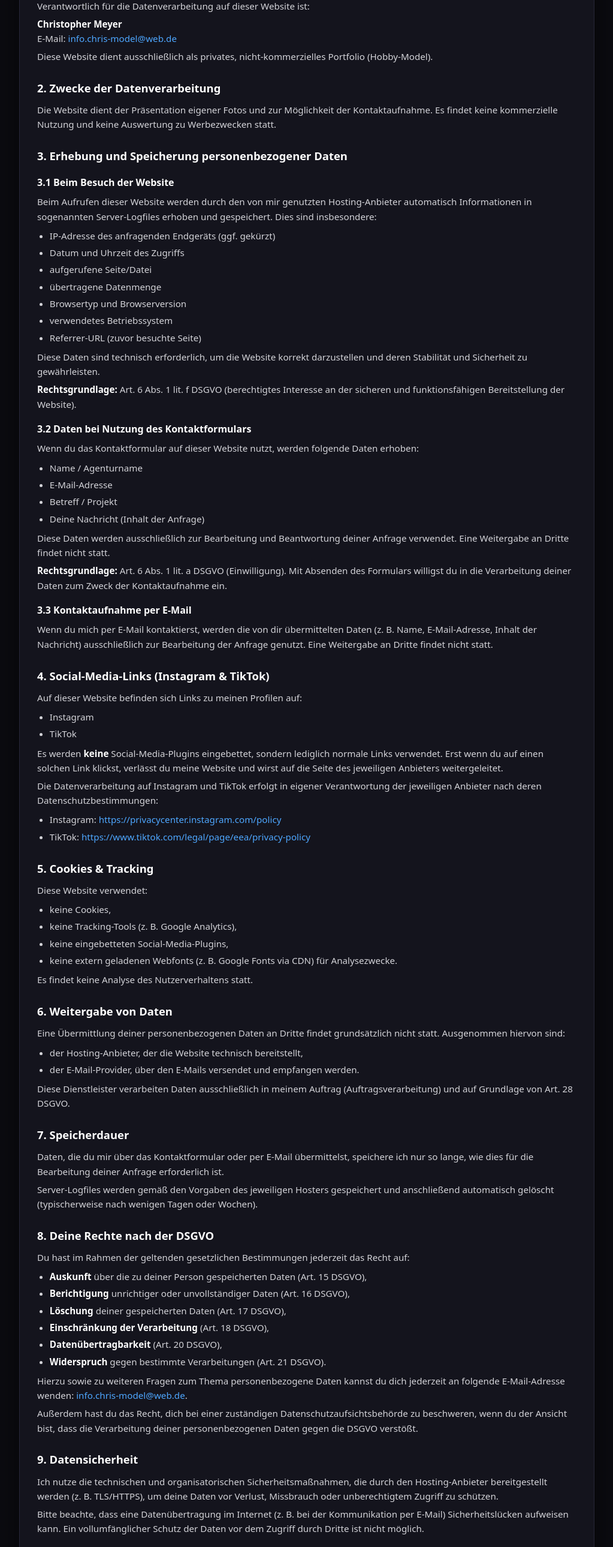
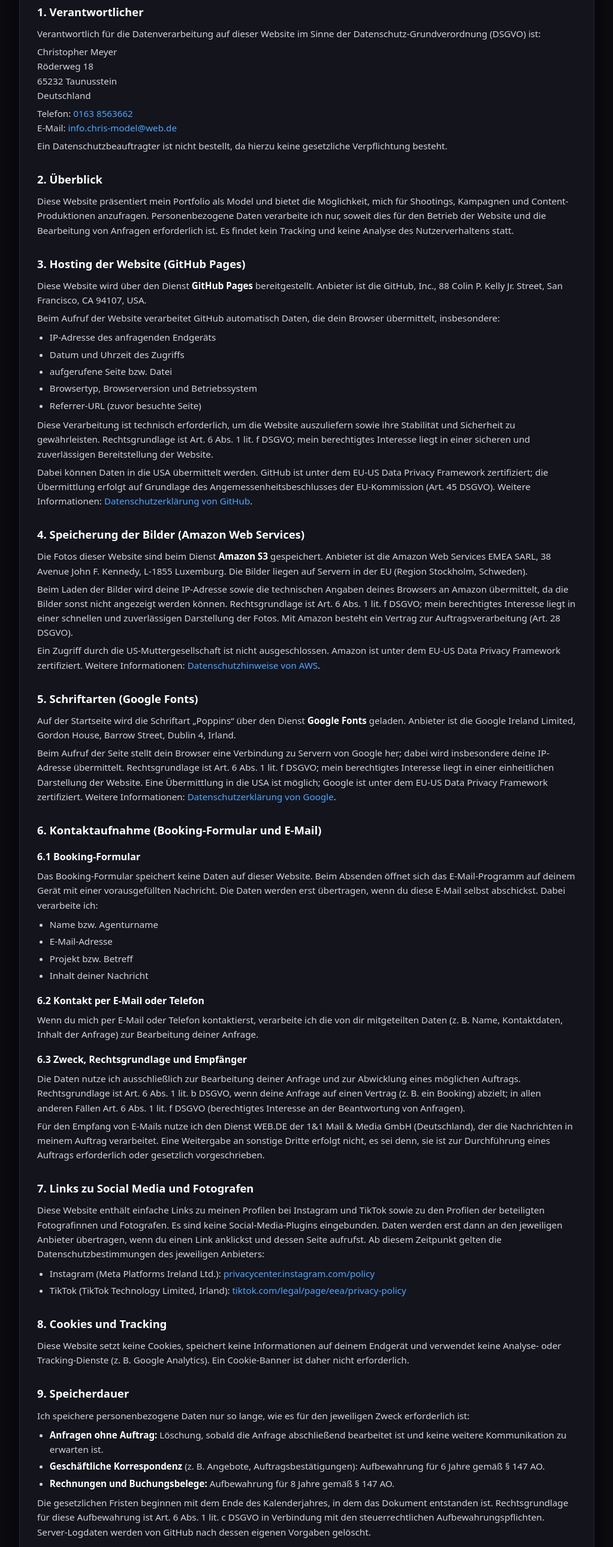
Before and after one commit to rasheed-abla/chrismeyer, a plain HTML site: page datenschutz.html in a window 1280 px wide. Shown: the part 221-2800 px from the top of the page at 60% size, without its empty margins (128-1151 px from the left). Drawn offline with Linux system fonts and the light colour scheme.

Commit message:
Neues Datenschutz Rechtsgemäß

```diff
--- a/datenschutz.html
+++ b/datenschutz.html
@@ -2,7 +2,7 @@
 <html lang="de">
   <head>
     <meta charset="UTF-8" />
-    <title>Datenschutzerklärung</title>
+    <title>Datenschutzerklärung – Chris Model</title>
     <meta name="viewport" content="width=device-width, initial-scale=1" />
     <style>
       body {
@@ -23,6 +23,7 @@
         border-radius: 1rem;
         box-shadow: 0 18px 40px rgba(0, 0, 0, 0.55);
         border: 1px solid #272739;
+        overflow-wrap: break-word;
       }
 
       h1,
@@ -42,7 +43,7 @@
 
       h2 {
         font-size: 1.15rem;
-        margin-top: 1.6rem;
+        margin-top: 1.8rem;
         margin-bottom: 0.6rem;
       }
 
@@ -88,6 +89,20 @@
         margin-bottom: 1.2rem;
       }
 
+      .back {
+        display: inline-block;
+        margin-bottom: 1.2rem;
+        font-size: 0.85rem;
+      }
+
+      .highlight {
+        border: 1px solid #272739;
+        background: #0f0f16;
+        border-radius: 0.7rem;
+        padding: 0.8rem 1rem;
+        margin: 0.8rem 0;
+      }
+
       @media (max-width: 600px) {
         body {
           padding: 1.5rem 1rem;
@@ -101,24 +116,10 @@
         h1 {
           font-size: 1.5rem;
         }
-      }
-      main {
-        overflow: hidden; /* schneidet nichts ab, verhindert Überstand */
-        word-wrap: break-word; /* bricht lange Wörter */
-        overflow-wrap: break-word; /* bricht problematische Wörter */
-        padding: 2rem 1.8rem; /* Standard Padding */
-      }
-
-      /* Auf sehr kleinen Phones (iPhone SE, 320–390px) */
-      @media (max-width: 480px) {
-        main {
-          padding: 1.6rem 1.2rem; /* mehr Innenabstand nach links/rechts */
-          border-radius: 0.7rem;
-        }
 
         p,
         li {
-          font-size: 0.92rem; /* minimal kleiner für saubere Zeilen */
+          font-size: 0.92rem;
           line-height: 1.55;
         }
       }
@@ -126,232 +127,325 @@
   </head>
   <body>
     <main>
+      <a class="back" href="index.html">← Zurück zur Startseite</a>
+
       <h1>Datenschutzerklärung</h1>
+      <p class="meta">Stand: November 2026</p>
 
-      <p class="meta">Stand: <span id="ds-date">2025</span></p>
-
-      <h2>1. Verantwortliche Stelle</h2>
-      <p>Verantwortlich für die Datenverarbeitung auf dieser Website ist:</p>
+      <!-- ===================================================== -->
+      <h2>1. Verantwortlicher</h2>
       <p>
-        <strong>Christopher Meyer</strong><br />
+        Verantwortlich für die Datenverarbeitung auf dieser Website im Sinne
+        der Datenschutz-Grundverordnung (DSGVO) ist:
+      </p>
+      <p>
+        Christopher Meyer<br />
+        Röderweg 18<br />
+        65232 Taunusstein<br />
+        Deutschland
+      </p>
+      <p>
+        Telefon: <a href="tel:+491638563662">0163 8563662</a><br />
         E-Mail:
         <a href="mailto:info.chris-model@web.de">info.chris-model@web.de</a>
       </p>
       <p>
-        Diese Website dient ausschließlich als privates, nicht-kommerzielles
-        Portfolio (Hobby-Model).
+        Ein Datenschutzbeauftragter ist nicht bestellt, da hierzu keine
+        gesetzliche Verpflichtung besteht.
       </p>
 
-      <h2>2. Zwecke der Datenverarbeitung</h2>
+      <!-- ===================================================== -->
+      <h2>2. Überblick</h2>
       <p>
-        Die Website dient der Präsentation eigener Fotos und zur Möglichkeit der
-        Kontaktaufnahme. Es findet keine kommerzielle Nutzung und keine
-        Auswertung zu Werbezwecken statt.
+        Diese Website präsentiert mein Portfolio als Model und bietet die
+        Möglichkeit, mich für Shootings, Kampagnen und Content-Produktionen
+        anzufragen. Personenbezogene Daten verarbeite ich nur, soweit dies für
+        den Betrieb der Website und die Bearbeitung von Anfragen erforderlich
+        ist. Es findet kein Tracking und keine Analyse des Nutzerverhaltens
+        statt.
       </p>
 
-      <h2>3. Erhebung und Speicherung personenbezogener Daten</h2>
-
-      <h3>3.1 Beim Besuch der Website</h3>
+      <!-- ===================================================== -->
+      <h2>3. Hosting der Website (GitHub Pages)</h2>
       <p>
-        Beim Aufrufen dieser Website werden durch den von mir genutzten
-        Hosting-Anbieter automatisch Informationen in sogenannten
-        Server-Logfiles erhoben und gespeichert. Dies sind insbesondere:
+        Diese Website wird über den Dienst <strong>GitHub Pages</strong>
+        bereitgestellt. Anbieter ist die GitHub, Inc., 88 Colin P. Kelly Jr.
+        Street, San Francisco, CA 94107, USA.
+      </p>
+      <p>
+        Beim Aufruf der Website verarbeitet GitHub automatisch Daten, die dein
+        Browser übermittelt, insbesondere:
       </p>
       <ul>
-        <li>IP-Adresse des anfragenden Endgeräts (ggf. gekürzt)</li>
+        <li>IP-Adresse des anfragenden Endgeräts</li>
         <li>Datum und Uhrzeit des Zugriffs</li>
-        <li>aufgerufene Seite/Datei</li>
-        <li>übertragene Datenmenge</li>
-        <li>Browsertyp und Browserversion</li>
-        <li>verwendetes Betriebssystem</li>
+        <li>aufgerufene Seite bzw. Datei</li>
+        <li>Browsertyp, Browserversion und Betriebssystem</li>
         <li>Referrer-URL (zuvor besuchte Seite)</li>
       </ul>
       <p>
-        Diese Daten sind technisch erforderlich, um die Website korrekt
-        darzustellen und deren Stabilität und Sicherheit zu gewährleisten.
+        Diese Verarbeitung ist technisch erforderlich, um die Website
+        auszuliefern sowie ihre Stabilität und Sicherheit zu gewährleisten.
+        Rechtsgrundlage ist Art. 6 Abs. 1 lit. f DSGVO; mein berechtigtes
+        Interesse liegt in einer sicheren und zuverlässigen Bereitstellung der
+        Website.
       </p>
       <p>
-        <strong>Rechtsgrundlage:</strong> Art. 6 Abs. 1 lit. f DSGVO
-        (berechtigtes Interesse an der sicheren und funktionsfähigen
-        Bereitstellung der Website).
+        Dabei können Daten in die USA übermittelt werden. GitHub ist unter dem
+        EU-US Data Privacy Framework zertifiziert; die Übermittlung erfolgt auf
+        Grundlage des Angemessenheitsbeschlusses der EU-Kommission (Art. 45
+        DSGVO). Weitere Informationen:
+        <a
+          href="https://docs.github.com/de/site-policy/privacy-policies/github-general-privacy-statement"
+          target="_blank"
+          rel="noopener noreferrer"
+          >Datenschutzerklärung von GitHub</a
+        >.
       </p>
 
-      <h3>3.2 Daten bei Nutzung des Kontaktformulars</h3>
+      <!-- ===================================================== -->
+      <h2>4. Speicherung der Bilder (Amazon Web Services)</h2>
       <p>
-        Wenn du das Kontaktformular auf dieser Website nutzt, werden folgende
-        Daten erhoben:
+        Die Fotos dieser Website sind beim Dienst
+        <strong>Amazon S3</strong> gespeichert. Anbieter ist die Amazon Web
+        Services EMEA SARL, 38 Avenue John F. Kennedy, L-1855 Luxemburg. Die
+        Bilder liegen auf Servern in der EU (Region Stockholm, Schweden).
+      </p>
+      <p>
+        Beim Laden der Bilder wird deine IP-Adresse sowie die technischen
+        Angaben deines Browsers an Amazon übermittelt, da die Bilder sonst nicht
+        angezeigt werden können. Rechtsgrundlage ist Art. 6 Abs. 1 lit. f DSGVO;
+        mein berechtigtes Interesse liegt in einer schnellen und zuverlässigen
+        Darstellung der Fotos. Mit Amazon besteht ein Vertrag zur
+        Auftragsverarbeitung (Art. 28 DSGVO).
+      </p>
+      <p>
+        Ein Zugriff durch die US-Muttergesellschaft ist nicht ausgeschlossen.
+        Amazon ist unter dem EU-US Data Privacy Framework zertifiziert. Weitere
+        Informationen:
+        <a
+          href="https://aws.amazon.com/de/privacy/"
+          target="_blank"
+          rel="noopener noreferrer"
+          >Datenschutzhinweise von AWS</a
+        >.
+      </p>
+
+      <!--
+        =====================================================
+        ABSCHNITT 5 – GOOGLE FONTS
+        Nur behalten, solange index.html die Schrift "Poppins" noch über
+        fonts.googleapis.com lädt.
+        Besser: Schrift lokal im Repository speichern. Dann den GESAMTEN
+        Abschnitt 5 löschen und die folgenden Abschnitte neu nummerieren.
+        =====================================================
+      -->
+      <h2>5. Schriftarten (Google Fonts)</h2>
+      <p>
+        Auf der Startseite wird die Schriftart „Poppins“ über den Dienst
+        <strong>Google Fonts</strong> geladen. Anbieter ist die Google Ireland
+        Limited, Gordon House, Barrow Street, Dublin 4, Irland.
+      </p>
+      <p>
+        Beim Aufruf der Seite stellt dein Browser eine Verbindung zu Servern von
+        Google her; dabei wird insbesondere deine IP-Adresse übermittelt.
+        Rechtsgrundlage ist Art. 6 Abs. 1 lit. f DSGVO; mein berechtigtes
+        Interesse liegt in einer einheitlichen Darstellung der Website. Eine
+        Übermittlung in die USA ist möglich; Google ist unter dem EU-US Data
+        Privacy Framework zertifiziert. Weitere Informationen:
+        <a
+          href="https://policies.google.com/privacy?hl=de"
+          target="_blank"
+          rel="noopener noreferrer"
+          >Datenschutzerklärung von Google</a
+        >.
+      </p>
+
+      <!-- ===================================================== -->
+      <h2>6. Kontaktaufnahme (Booking-Formular und E-Mail)</h2>
+      <h3>6.1 Booking-Formular</h3>
+      <p>
+        Das Booking-Formular speichert keine Daten auf dieser Website. Beim
+        Absenden öffnet sich das E-Mail-Programm auf deinem Gerät mit einer
+        vorausgefüllten Nachricht. Die Daten werden erst übertragen, wenn du
+        diese E-Mail selbst abschickst. Dabei verarbeite ich:
       </p>
       <ul>
-        <li>Name / Agenturname</li>
+        <li>Name bzw. Agenturname</li>
         <li>E-Mail-Adresse</li>
-        <li>Betreff / Projekt</li>
-        <li>Deine Nachricht (Inhalt der Anfrage)</li>
+        <li>Projekt bzw. Betreff</li>
+        <li>Inhalt deiner Nachricht</li>
       </ul>
+
+      <h3>6.2 Kontakt per E-Mail oder Telefon</h3>
       <p>
-        Diese Daten werden ausschließlich zur Bearbeitung und Beantwortung
-        deiner Anfrage verwendet. Eine Weitergabe an Dritte findet nicht statt.
+        Wenn du mich per E-Mail oder Telefon kontaktierst, verarbeite ich die
+        von dir mitgeteilten Daten (z.&nbsp;B. Name, Kontaktdaten, Inhalt der
+        Anfrage) zur Bearbeitung deiner Anfrage.
+      </p>
+
+      <h3>6.3 Zweck, Rechtsgrundlage und Empfänger</h3>
+      <p>
+        Die Daten nutze ich ausschließlich zur Bearbeitung deiner Anfrage und
+        zur Abwicklung eines möglichen Auftrags. Rechtsgrundlage ist Art. 6
+        Abs. 1 lit. b DSGVO, wenn deine Anfrage auf einen Vertrag (z.&nbsp;B.
+        ein Booking) abzielt; in allen anderen Fällen Art. 6 Abs. 1 lit. f
+        DSGVO (berechtigtes Interesse an der Beantwortung von Anfragen).
       </p>
       <p>
-        <strong>Rechtsgrundlage:</strong> Art. 6 Abs. 1 lit. a DSGVO
-        (Einwilligung). Mit Absenden des Formulars willigst du in die
-        Verarbeitung deiner Daten zum Zweck der Kontaktaufnahme ein.
+        Für den Empfang von E-Mails nutze ich den Dienst WEB.DE der 1&amp;1 Mail
+        &amp; Media GmbH (Deutschland), der die Nachrichten in meinem Auftrag
+        verarbeitet. Eine Weitergabe an sonstige Dritte erfolgt nicht, es sei
+        denn, sie ist zur Durchführung eines Auftrags erforderlich oder
+        gesetzlich vorgeschrieben.
       </p>
 
-      <h3>3.3 Kontaktaufnahme per E-Mail</h3>
+      <!-- ===================================================== -->
+      <h2>7. Links zu Social Media und Fotografen</h2>
       <p>
-        Wenn du mich per E-Mail kontaktierst, werden die von dir übermittelten
-        Daten (z.&nbsp;B. Name, E-Mail-Adresse, Inhalt der Nachricht)
-        ausschließlich zur Bearbeitung der Anfrage genutzt. Eine Weitergabe an
-        Dritte findet nicht statt.
-      </p>
-
-      <h2>4. Social-Media-Links (Instagram &amp; TikTok)</h2>
-      <p>Auf dieser Website befinden sich Links zu meinen Profilen auf:</p>
-      <ul>
-        <li>Instagram</li>
-        <li>TikTok</li>
-      </ul>
-      <p>
-        Es werden <strong>keine</strong> Social-Media-Plugins eingebettet,
-        sondern lediglich normale Links verwendet. Erst wenn du auf einen
-        solchen Link klickst, verlässt du meine Website und wirst auf die Seite
-        des jeweiligen Anbieters weitergeleitet.
-      </p>
-      <p>
-        Die Datenverarbeitung auf Instagram und TikTok erfolgt in eigener
-        Verantwortung der jeweiligen Anbieter nach deren
-        Datenschutzbestimmungen:
+        Diese Website enthält einfache Links zu meinen Profilen bei Instagram
+        und TikTok sowie zu den Profilen der beteiligten Fotografinnen und
+        Fotografen. Es sind keine Social-Media-Plugins eingebunden. Daten werden
+        erst dann an den jeweiligen Anbieter übertragen, wenn du einen Link
+        anklickst und dessen Seite aufrufst. Ab diesem Zeitpunkt gelten die
+        Datenschutzbestimmungen des jeweiligen Anbieters:
       </p>
       <ul>
         <li>
-          Instagram:
+          Instagram (Meta Platforms Ireland Ltd.):
           <a
             href="https://privacycenter.instagram.com/policy"
             target="_blank"
             rel="noopener noreferrer"
+            >privacycenter.instagram.com/policy</a
           >
-            https://privacycenter.instagram.com/policy
-          </a>
         </li>
         <li>
-          TikTok:
+          TikTok (TikTok Technology Limited, Irland):
           <a
             href="https://www.tiktok.com/legal/page/eea/privacy-policy"
             target="_blank"
             rel="noopener noreferrer"
+            >tiktok.com/legal/page/eea/privacy-policy</a
           >
-            https://www.tiktok.com/legal/page/eea/privacy-policy
-          </a>
         </li>
       </ul>
 
-      <h2>5. Cookies &amp; Tracking</h2>
-      <p>Diese Website verwendet:</p>
-      <ul>
-        <li>keine Cookies,</li>
-        <li>keine Tracking-Tools (z.&nbsp;B. Google Analytics),</li>
-        <li>keine eingebetteten Social-Media-Plugins,</li>
-        <li>
-          keine extern geladenen Webfonts (z.&nbsp;B. Google Fonts via CDN) für
-          Analysezwecke.
-        </li>
-      </ul>
-      <p>Es findet keine Analyse des Nutzerverhaltens statt.</p>
+      <!-- ===================================================== -->
+      <h2>8. Cookies und Tracking</h2>
+      <p>
+        Diese Website setzt keine Cookies, speichert keine Informationen auf
+        deinem Endgerät und verwendet keine Analyse- oder Tracking-Dienste
+        (z.&nbsp;B. Google Analytics). Ein Cookie-Banner ist daher nicht
+        erforderlich.
+      </p>
 
-      <h2>6. Weitergabe von Daten</h2>
+      <!-- ===================================================== -->
+      <h2>9. Speicherdauer</h2>
       <p>
-        Eine Übermittlung deiner personenbezogenen Daten an Dritte findet
-        grundsätzlich nicht statt. Ausgenommen hiervon sind:
+        Ich speichere personenbezogene Daten nur so lange, wie es für den
+        jeweiligen Zweck erforderlich ist:
       </p>
       <ul>
-        <li>der Hosting-Anbieter, der die Website technisch bereitstellt,</li>
         <li>
-          der E-Mail-Provider, über den E-Mails versendet und empfangen werden.
+          <strong>Anfragen ohne Auftrag:</strong> Löschung, sobald die Anfrage
+          abschließend bearbeitet ist und keine weitere Kommunikation zu
+          erwarten ist.
+        </li>
+        <li>
+          <strong>Geschäftliche Korrespondenz</strong> (z.&nbsp;B. Angebote,
+          Auftragsbestätigungen): Aufbewahrung für 6 Jahre gemäß § 147 AO.
+        </li>
+        <li>
+          <strong>Rechnungen und Buchungsbelege:</strong> Aufbewahrung für 8
+          Jahre gemäß § 147 AO.
         </li>
       </ul>
       <p>
-        Diese Dienstleister verarbeiten Daten ausschließlich in meinem Auftrag
-        (Auftragsverarbeitung) und auf Grundlage von Art. 28 DSGVO.
+        Die gesetzlichen Fristen beginnen mit dem Ende des Kalenderjahres, in
+        dem das Dokument entstanden ist. Rechtsgrundlage für diese Aufbewahrung
+        ist Art. 6 Abs. 1 lit. c DSGVO in Verbindung mit den steuerrechtlichen
+        Aufbewahrungspflichten. Server-Logdaten werden von GitHub nach dessen
+        eigenen Vorgaben gelöscht.
       </p>
 
-      <h2>7. Speicherdauer</h2>
+      <!-- ===================================================== -->
+      <h2>10. Deine Rechte</h2>
+      <p>Du hast gegenüber mir jederzeit folgende Rechte:</p>
+      <ul>
+        <li>Auskunft über deine gespeicherten Daten (Art. 15 DSGVO)</li>
+        <li>Berichtigung unrichtiger Daten (Art. 16 DSGVO)</li>
+        <li>Löschung deiner Daten (Art. 17 DSGVO)</li>
+        <li>Einschränkung der Verarbeitung (Art. 18 DSGVO)</li>
+        <li>Datenübertragbarkeit (Art. 20 DSGVO)</li>
+        <li>
+          Widerruf einer erteilten Einwilligung mit Wirkung für die Zukunft
+          (Art. 7 Abs. 3 DSGVO)
+        </li>
+      </ul>
+
+      <div class="highlight">
+        <p><strong>Widerspruchsrecht (Art. 21 DSGVO)</strong></p>
+        <p>
+          Soweit ich Daten auf Grundlage von Art. 6 Abs. 1 lit. f DSGVO
+          (berechtigtes Interesse) verarbeite, hast du das Recht, aus Gründen,
+          die sich aus deiner besonderen Situation ergeben, jederzeit
+          Widerspruch gegen diese Verarbeitung einzulegen. Ich verarbeite die
+          Daten dann nicht mehr, es sei denn, ich kann zwingende schutzwürdige
+          Gründe nachweisen oder die Verarbeitung dient der Geltendmachung,
+          Ausübung oder Verteidigung von Rechtsansprüchen.
+        </p>
+      </div>
+
       <p>
-        Daten, die du mir über das Kontaktformular oder per E-Mail übermittelst,
-        speichere ich nur so lange, wie dies für die Bearbeitung deiner Anfrage
-        erforderlich ist.
+        Für die Ausübung deiner Rechte genügt eine formlose Nachricht an
+        <a href="mailto:info.chris-model@web.de">info.chris-model@web.de</a>.
+      </p>
+
+      <!-- ===================================================== -->
+      <h2>11. Beschwerderecht bei der Aufsichtsbehörde</h2>
+      <p>
+        Wenn du der Ansicht bist, dass die Verarbeitung deiner Daten gegen die
+        DSGVO verstößt, kannst du dich bei einer Datenschutz-Aufsichtsbehörde
+        beschweren. Für mich zuständig ist:
       </p>
       <p>
-        Server-Logfiles werden gemäß den Vorgaben des jeweiligen Hosters
-        gespeichert und anschließend automatisch gelöscht (typischerweise nach
-        wenigen Tagen oder Wochen).
+        Der Hessische Beauftragte für Datenschutz und Informationsfreiheit<br />
+        Gustav-Stresemann-Ring 1<br />
+        65189 Wiesbaden<br />
+        <a
+          href="https://datenschutz.hessen.de"
+          target="_blank"
+          rel="noopener noreferrer"
+          >datenschutz.hessen.de</a
+        >
       </p>
 
-      <h2>8. Deine Rechte nach der DSGVO</h2>
+      <!-- ===================================================== -->
+      <h2>12. Pflicht zur Bereitstellung, keine automatisierten Entscheidungen</h2>
       <p>
-        Du hast im Rahmen der geltenden gesetzlichen Bestimmungen jederzeit das
-        Recht auf:
-      </p>
-      <ul>
-        <li>
-          <strong>Auskunft</strong> über die zu deiner Person gespeicherten
-          Daten (Art. 15 DSGVO),
-        </li>
-        <li>
-          <strong>Berichtigung</strong> unrichtiger oder unvollständiger Daten
-          (Art. 16 DSGVO),
-        </li>
-        <li>
-          <strong>Löschung</strong> deiner gespeicherten Daten (Art. 17 DSGVO),
-        </li>
-        <li>
-          <strong>Einschränkung der Verarbeitung</strong> (Art. 18 DSGVO),
-        </li>
-        <li><strong>Datenübertragbarkeit</strong> (Art. 20 DSGVO),</li>
-        <li>
-          <strong>Widerspruch</strong> gegen bestimmte Verarbeitungen (Art. 21
-          DSGVO).
-        </li>
-      </ul>
-      <p>
-        Hierzu sowie zu weiteren Fragen zum Thema personenbezogene Daten kannst
-        du dich jederzeit an folgende E-Mail-Adresse wenden:
-        <a href="mailto:info.chris-model@web.de">info.chris-model@web.de</a>.
-      </p>
-      <p>
-        Außerdem hast du das Recht, dich bei einer zuständigen
-        Datenschutzaufsichtsbehörde zu beschweren, wenn du der Ansicht bist,
-        dass die Verarbeitung deiner personenbezogenen Daten gegen die DSGVO
-        verstößt.
+        Du bist nicht verpflichtet, mir personenbezogene Daten mitzuteilen. Ohne
+        Kontaktdaten kann ich eine Anfrage jedoch nicht beantworten. Eine
+        automatisierte Entscheidungsfindung einschließlich Profiling (Art. 22
+        DSGVO) findet nicht statt.
       </p>
 
-      <h2>9. Datensicherheit</h2>
+      <!-- ===================================================== -->
+      <h2>13. Datensicherheit</h2>
       <p>
-        Ich nutze die technischen und organisatorischen Sicherheitsmaßnahmen,
-        die durch den Hosting-Anbieter bereitgestellt werden (z.&nbsp;B.
-        TLS/HTTPS), um deine Daten vor Verlust, Missbrauch oder unberechtigtem
-        Zugriff zu schützen.
-      </p>
-      <p>
-        Bitte beachte, dass eine Datenübertragung im Internet (z.&nbsp;B. bei
-        der Kommunikation per E-Mail) Sicherheitslücken aufweisen kann. Ein
-        vollumfänglicher Schutz der Daten vor dem Zugriff durch Dritte ist nicht
-        möglich.
+        Die Website wird verschlüsselt über HTTPS (TLS) übertragen. Bitte
+        beachte, dass die Übertragung von E-Mails im Internet Sicherheitslücken
+        aufweisen kann; ein lückenloser Schutz vor dem Zugriff durch Dritte ist
+        dabei nicht möglich.
       </p>
 
-      <h2>10. Änderungen dieser Datenschutzerklärung</h2>
+      <!-- ===================================================== -->
+      <h2>14. Änderungen dieser Datenschutzerklärung</h2>
       <p>
-        Ich behalte mir vor, diese Datenschutzerklärung künftig anzupassen,
-        damit sie stets den aktuellen rechtlichen Anforderungen entspricht oder
-        um Änderungen meiner Leistungen in der Datenschutzerklärung umzusetzen,
-        z.&nbsp;B. bei der Einführung neuer Funktionen auf der Website.
+        Ich passe diese Datenschutzerklärung an, wenn sich die Website, die
+        eingesetzten Dienste oder die rechtlichen Vorgaben ändern. Es gilt die
+        jeweils hier veröffentlichte Fassung.
       </p>
     </main>
-
-    <script>
-      // Jahr automatisch setzen
-      const year = new Date().getFullYear();
-      const dsDate = document.getElementById("ds-date");
-      if (dsDate) dsDate.textContent = year.toString();
-    </script>
   </body>
 </html>
```
